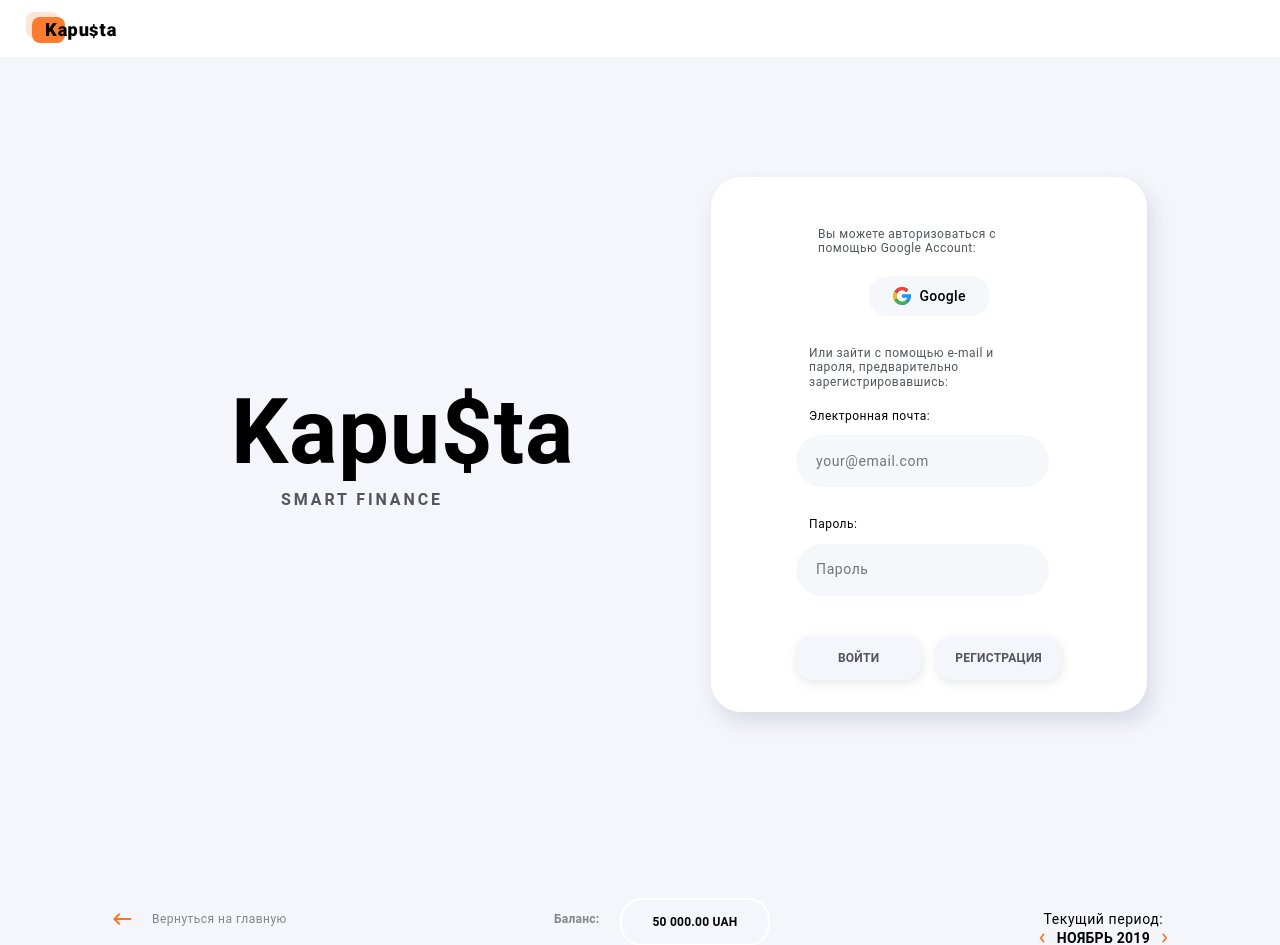
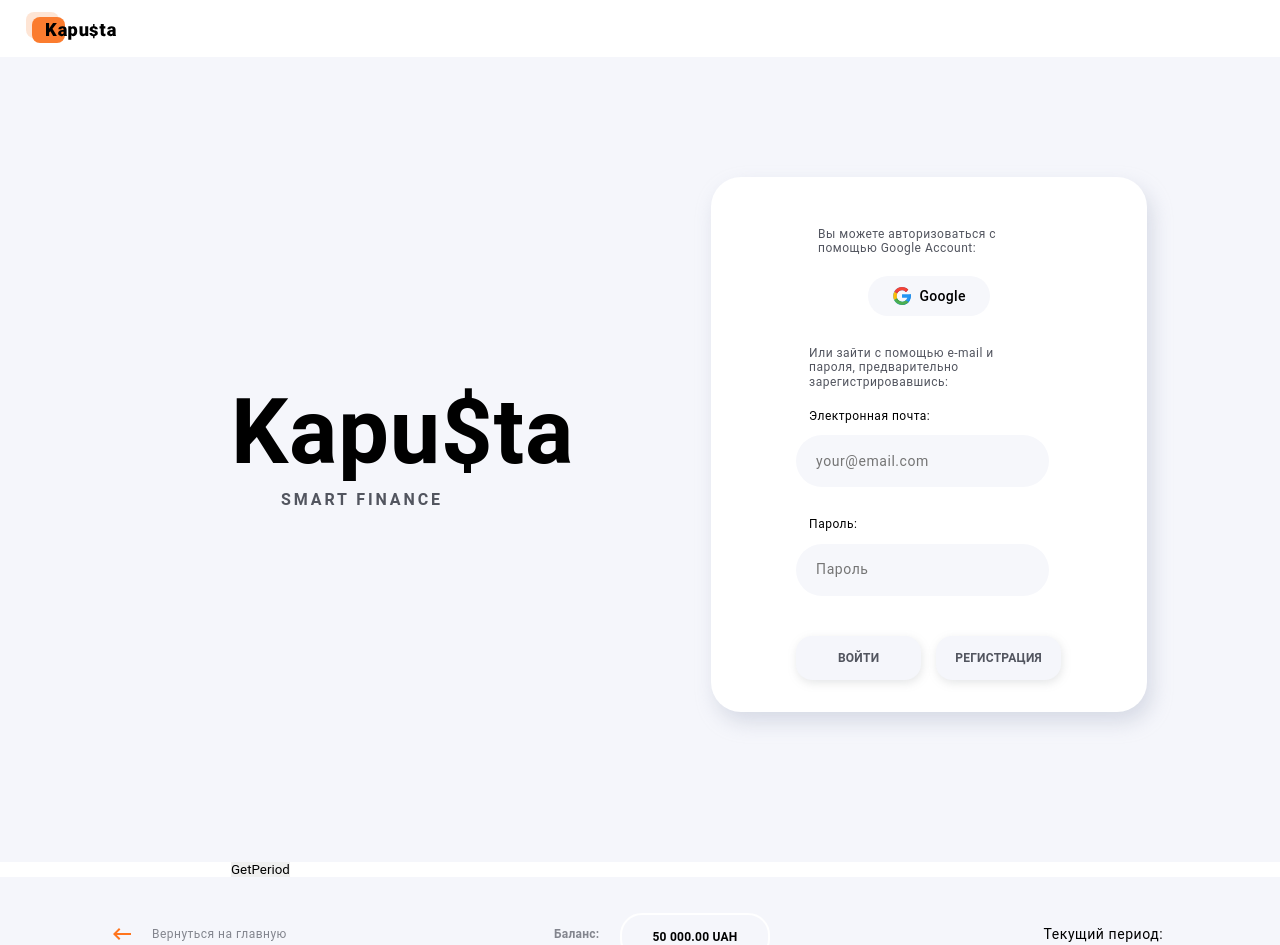
Before and after one commit to Spelui/smart-finance-team-work, a React (Create React App) app: page / in a window 1280 px wide. Shown: the top 945 px of the page. Built offline with nearby package versions, Linux system fonts and the light colour scheme.

Commit message:
change_report page

```diff
--- a/src/pages/ReportPage/ReportPage.jsx
+++ b/src/pages/ReportPage/ReportPage.jsx
@@ -5,12 +5,31 @@
 import sprite from "../../images/sprite.svg";
 
 import s from "./ReportPage.module.scss";
+import { useDispatch } from "react-redux";
+import { useState } from "react";
+import { getUserData } from "../../redux/user/user-operations";
 
 const ReportPage = () => {
+  const dispatch = useDispatch();
+  const [inputDate, setInputDate] = useState("");
   return (
     <>
       <div className={s.wrap}>
         <section className={s.reportInfo_section}>
+          <input
+            style={{ color: "red", marginLeft: "40px" }}
+            type="text"
+            name="data"
+            value={inputDate}
+            onChange={({ target }) => setInputDate(target.value)}
+          />
+          <button
+            type="button"
+            onClick={() => dispatch(getUserData(inputDate))}
+          >
+            GetPeriod
+          </button>
+
           <div className={s.backgroundTest}>
             <div className={s.report_head_wrap}>
               <div className={s.current_period}>
--- a/src/pages/ReportPage/ReportPage.module.scss
+++ b/src/pages/ReportPage/ReportPage.module.scss
@@ -24,6 +24,7 @@
 //   // justify-content: center;
 // }
 .report_head_wrap {
+  position: relative;
   display: flex;
   flex-direction: column;
   @media screen and (min-width: 768px) {
--- a/src/redux/auth/authOperation.js
+++ b/src/redux/auth/authOperation.js
@@ -58,7 +58,7 @@
     if (persistedToken === null) {
       return thunkAPI.rejectWithValue();
     }
-
+    console.log("persistedToken :>> ", persistedToken);
     token.set(persistedToken);
     try {
       const { data } = await axios.get("/user");
--- a/src/redux/user/user-operations.js
+++ b/src/redux/user/user-operations.js
@@ -18,6 +18,8 @@
       );
       //   console.log("data :>> ", data);
       return data;
-    } catch (error) {}
+    } catch (error) {
+      return thunkAPI.rejectWithValue(error);
+    }
   }
 );
```
